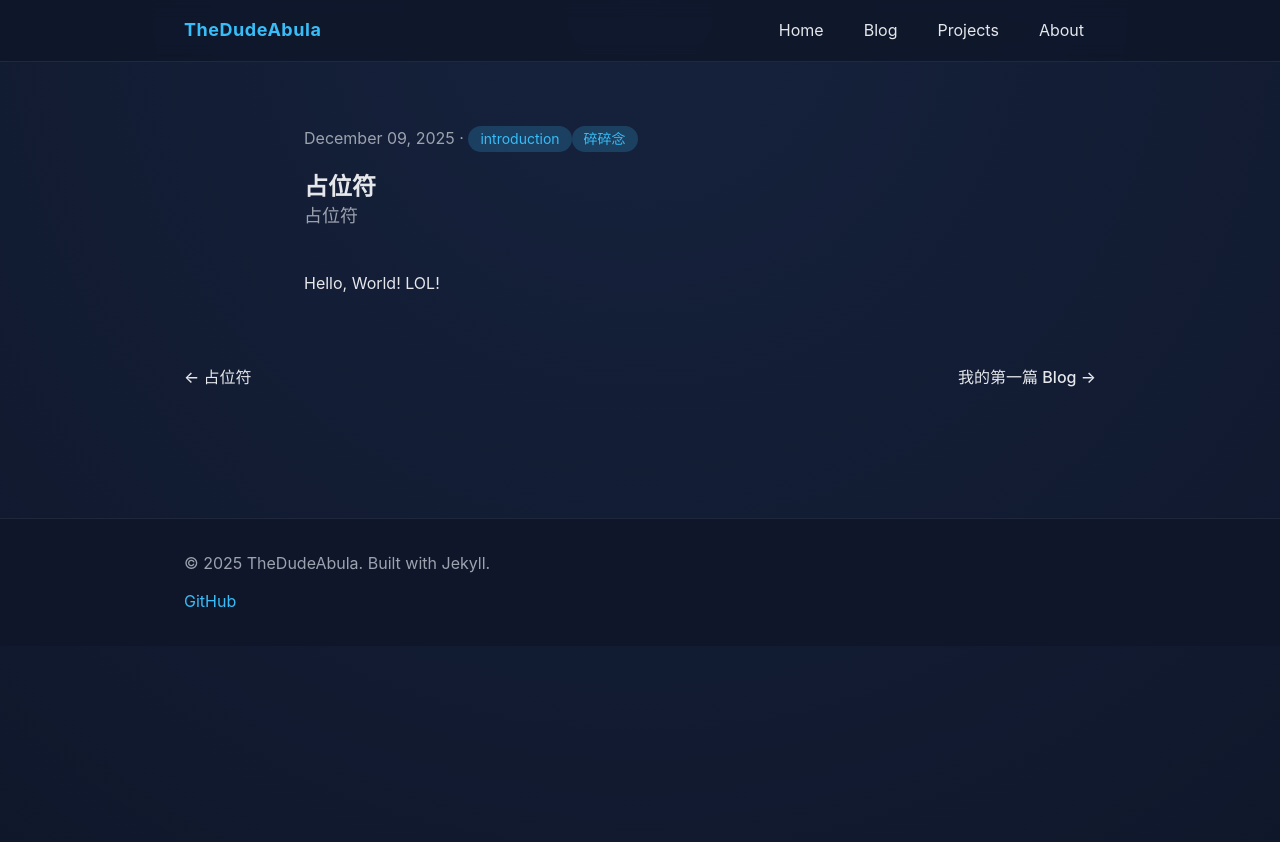
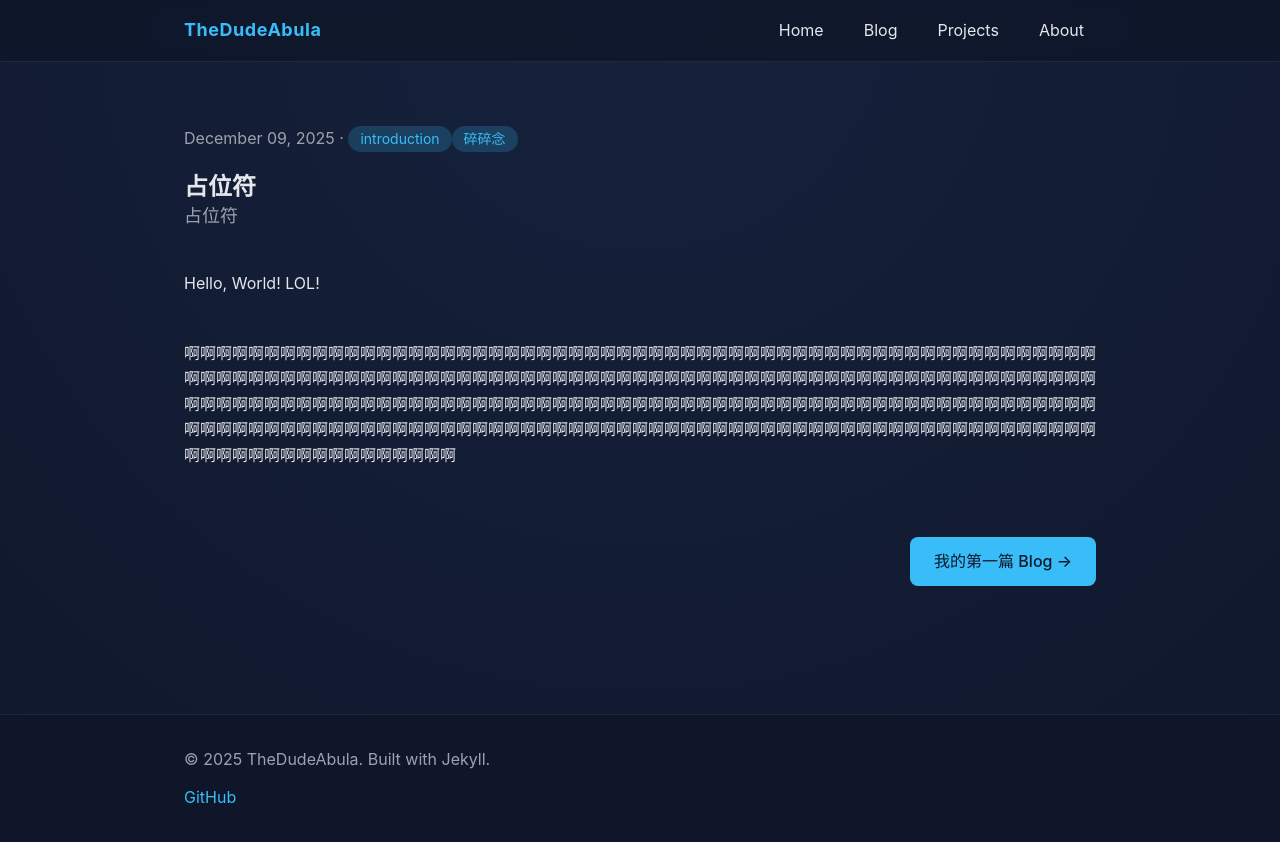
Before and after one commit to BrokeDudeAbula/the.dude.abula.github.io, a Jekyll site: the page built from content/_posts/2025-12-09-占位符.md, in a window 1280 px wide. Shown: the top 842 px of the page. Built offline with Jekyll 4.4.1, drawn with Linux system fonts in a browser that asks for light colours.

Commit message:
Solving some front-end buttom display issues
Signed-off-by: Liyang <ly519062@alibaba-inc.com>

```diff
--- a/_layouts/post.html
+++ b/_layouts/post.html
@@ -16,10 +16,14 @@ layout: default
   </div>
 </article>
 <section class="container post-navigation">
-  {% if page.previous.url %}
-  <a class="post-previous" href="{{ page.previous.url }}">&larr; {{ page.previous.title }}</a>
-  {% endif %}
-  {% if page.next.url %}
-  <a class="post-next" href="{{ page.next.url }}">{{ page.next.title }} &rarr;</a>
-  {% endif %}
+  <div class="post-nav-left">
+    {% if page.previous.url %}
+    <a class="post-previous button" href="{{ page.previous.url | relative_url }}">&larr; {{ page.previous.title }}</a>
+    {% endif %}
+  </div>
+  <div class="post-nav-right">
+    {% if page.next.url %}
+    <a class="post-next button" href="{{ page.next.url | relative_url }}">{{ page.next.title }} &rarr;</a>
+    {% endif %}
+  </div>
 </section>
--- a/_sass/base/_typography.scss
+++ b/_sass/base/_typography.scss
@@ -34,14 +34,31 @@ p {
   margin-top: -0.5rem;
 }
 
-code, pre {
+code,
+pre {
   font-family: $font-stack-mono;
-  background-color: rgba(15, 23, 42, 0.7);
-  padding: 0.125rem 0.25rem;
   border-radius: 0.25rem;
 }
 
+code {
+  background-color: #1b2d4a; // 进一步提亮行内代码背景，增强对比
+  padding: 0.2rem 0.35rem;
+  border: 1px solid rgba(148, 163, 184, 0.35);
+}
+
 pre {
-  padding: 1rem;
+  background-color: #0b1223;
+  padding: 1rem 1.25rem;
   overflow-x: auto;
+  border: 1px solid rgba(148, 163, 184, 0.15);
+
+  code {
+    background: none;
+    border: 0;
+    padding: 0;
+    border-radius: 0;
+    color: inherit;
+    font: inherit;
+    white-space: pre-wrap;
+  }
 }
--- a/_sass/components/_layout.scss
+++ b/_sass/components/_layout.scss
@@ -140,7 +140,8 @@
 }
 
 .post {
-  max-width: 720px;
+  width: 100%;
+  max-width: $container-width;
   margin: 0 auto;
 
   .post-header {
@@ -150,17 +151,48 @@
   .post-meta {
     color: $color-text-muted;
   }
+
+  .post-body {
+    max-width: 100%;
+    overflow-x: hidden;
+    overflow-wrap: break-word;
+  }
+
+  .post-body pre {
+    max-width: 100%;
+    white-space: pre-wrap;
+    word-break: break-word;
+    overflow-x: auto;
+  }
 }
 
 .post-navigation {
   display: flex;
   justify-content: space-between;
+  align-items: center;
   margin-top: 3rem;
   gap: 1rem;
+
+  .post-nav-left,
+  .post-nav-right {
+    flex: 1;
+  }
+
+  .post-nav-left {
+    text-align: left;
+  }
+
+  .post-nav-right {
+    text-align: right;
+  }
 
   a {
     color: $color-text;
     font-weight: 500;
+  }
+
+  .button {
+    color: #0f172a;
   }
 }
 
--- a/content/_posts/2025-12-09-占位符.md
+++ b/content/_posts/2025-12-09-占位符.md
@@ -7,3 +7,6 @@ tags:
 ---
 
 Hello, World! LOL!
+
+
+啊啊啊啊啊啊啊啊啊啊啊啊啊啊啊啊啊啊啊啊啊啊啊啊啊啊啊啊啊啊啊啊啊啊啊啊啊啊啊啊啊啊啊啊啊啊啊啊啊啊啊啊啊啊啊啊啊啊啊啊啊啊啊啊啊啊啊啊啊啊啊啊啊啊啊啊啊啊啊啊啊啊啊啊啊啊啊啊啊啊啊啊啊啊啊啊啊啊啊啊啊啊啊啊啊啊啊啊啊啊啊啊啊啊啊啊啊啊啊啊啊啊啊啊啊啊啊啊啊啊啊啊啊啊啊啊啊啊啊啊啊啊啊啊啊啊啊啊啊啊啊啊啊啊啊啊啊啊啊啊啊啊啊啊啊啊啊啊啊啊啊啊啊啊啊啊啊啊啊啊啊啊啊啊啊啊啊啊啊啊啊啊啊啊啊啊啊啊啊啊啊啊啊啊啊啊啊啊啊啊啊啊啊啊啊啊啊啊啊啊啊啊啊啊啊啊啊啊啊啊啊啊啊啊啊啊啊啊啊啊啊啊啊啊啊
```
Also changed, not shown: content/_posts/2025-12-08-占位符.md (deleted, +0 -9 lines), content/_posts/2025-12-10-自我介绍.md (+7 -0 lines).
